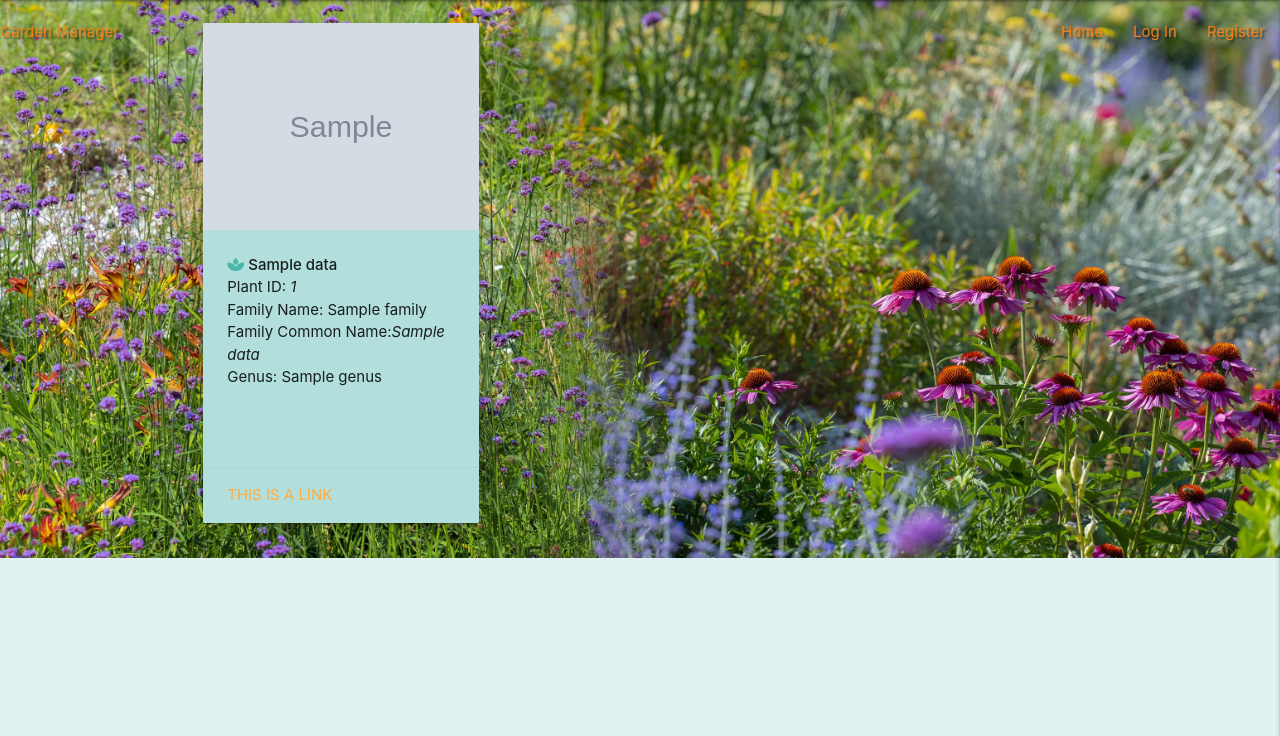
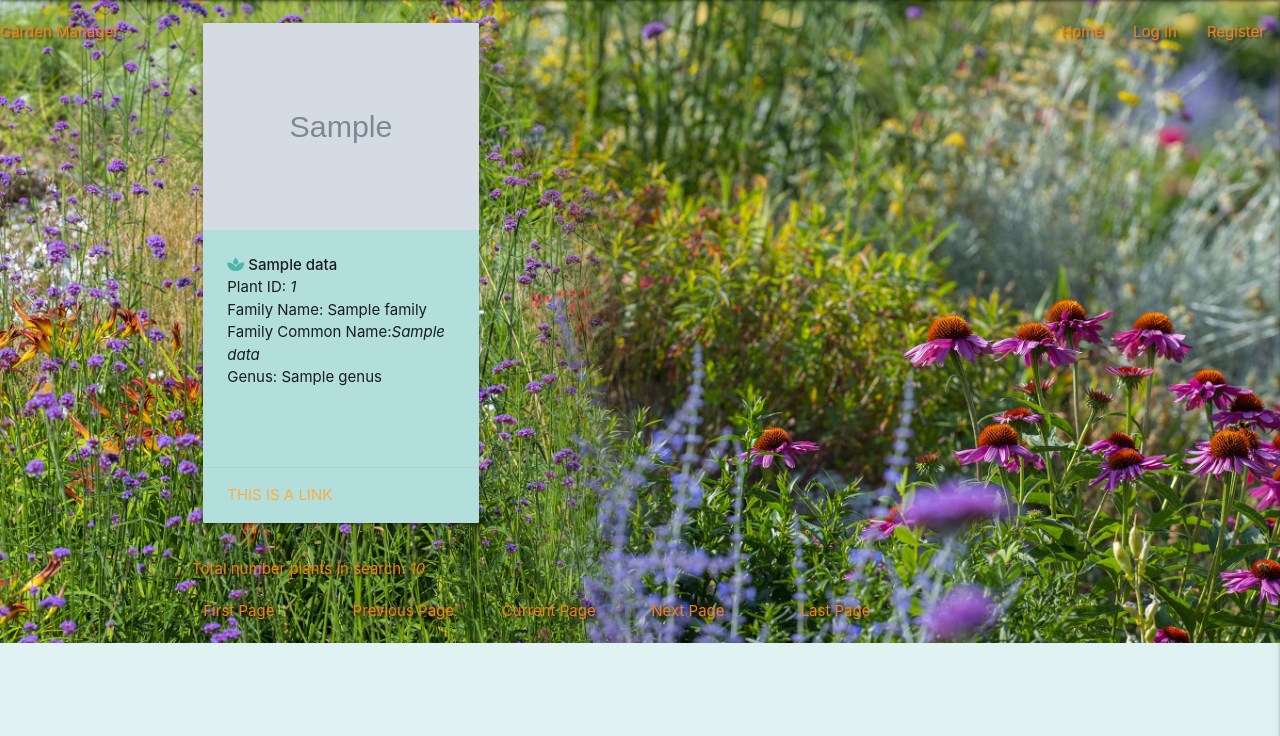
Before and after one commit to Readri205/MS3_Plant_Manager, a Flask app: page /get_trefle in a window 1280 px wide. Shown: the part 64-800 px from the top of the page. Run offline with Flask 2, Linux system fonts and the light colour scheme; grey boxes marked "Sample" are stand-in pictures; a database or web service that is not in the repository returns one stand-in record (values such as "Sample title"); data that the repository does not hold is empty; some libraries are stand-ins or nearby versions.

Commit message:
Add page links and styles to trefle search page

```diff
--- a/app.py
+++ b/app.py
@@ -285,20 +285,30 @@ def get_trefle():
     plants = requests.get(
     f"{ENDPOINT}{YOUR_TREFLE_TOKEN}{STRG}{SEARCH}{PAGE}").json()
     plant = plants["data"]
+    links = plants['links']
+    first = links['first']
+    prev = links['prev']
+    current = links['self']
+    next = links['next']
+    last = links['last']
+    meta = plants['meta']
+    total = meta['total']
     return render_template(
-        "trefle_plants.html", plants=plant)
+        "trefle_plants.html", plants=plant,
+        first=first, prev=prev, current=current,
+        next=next, last=last, total=total)
 
 plants = requests.get(
     f"{ENDPOINT}{YOUR_TREFLE_TOKEN}{STRG}{SEARCH}{PAGE}").json()
 links = plants['links']
 first = links['first']
 prev = links['prev']
-self = links['self']
+current = links['self']
 next = links['next']
 last = links['last']
 meta = plants['meta']
 total = meta['total']
-print(f"{first}\n{prev}\n{self}\n{next}\n{last}\n{total}")
+print(f"{first}\n{prev}\n{current}\n{next}\n{last}\n{total}")
 
 
 # print(plants)
--- a/templates/plants.html
+++ b/templates/plants.html
@@ -21,7 +21,8 @@
         <span><strong>Family: </strong></span><span> {{plant.family}}</span> <br>
         <span><strong>Description: </strong></span><span> {{plant.description}}</span> <br>
         <span><strong>Date Added: </strong></span><span> {{plant.date_added}}</span> <br>
-        <span><strong>Image: </strong></span><span> {{plant.image_url}}</span> <br>
+        <img src="{{ plant.image_url }}">
+        <br>
         <span><strong>Created By: </strong></span><span> {{plant.created_by}}</span> <br>
         <div class="btn-css">
 		    <a href="{{url_for('edit_plant', plant_id=plant._id)}}" class="waves-effect waves-light btn"><i class="material-icons"></i>Edit</a>
--- a/templates/trefle_plants.html
+++ b/templates/trefle_plants.html
@@ -26,5 +26,27 @@
     </div>
     </li>
     {% endfor %}
-  </ul>
+</ul>
+<ul>
+	<div class="row">
+		<li class="yellow-text text-darken-4 text-shadow">Total number plants in search: <em>{{ total }}</em></li>
+	</div>
+	<div class="row">
+		<div class="col l2">
+			<li><a href="{{ first }}" class="yellow-text text-darken-4 text-shadow">First Page</a></li>
+		</div>
+		<div class="col l2">
+			<li><a href="{{ prev }}" class="yellow-text text-darken-4 text-shadow">Previous Page</a></li>
+		</div>
+		<div class="col l2">
+			<li><a href="{{ current }}" class="yellow-text text-darken-4 text-shadow">Current Page</a></li>
+		</div>
+		<div class="col l2">
+			<li><a href="{{ next }}" class="yellow-text text-darken-4 text-shadow">Next Page</a></li>
+		</div>
+		<div class="col l2">
+			<li><a href="{{ last }}" class="yellow-text text-darken-4 text-shadow">Last Page</a></li>
+		</div>
+	</div>
+</ul>
   {% endblock %}
```
Also changed, not shown: README.md.
